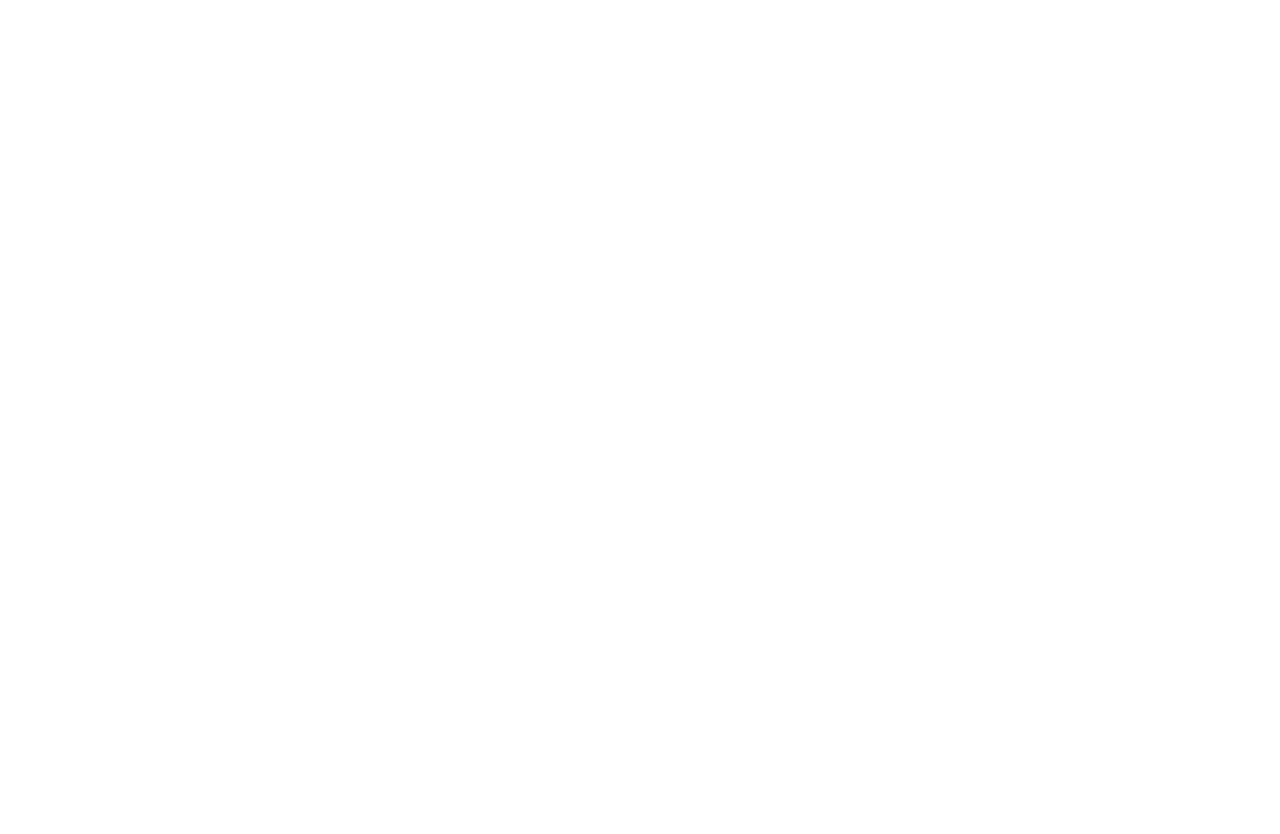
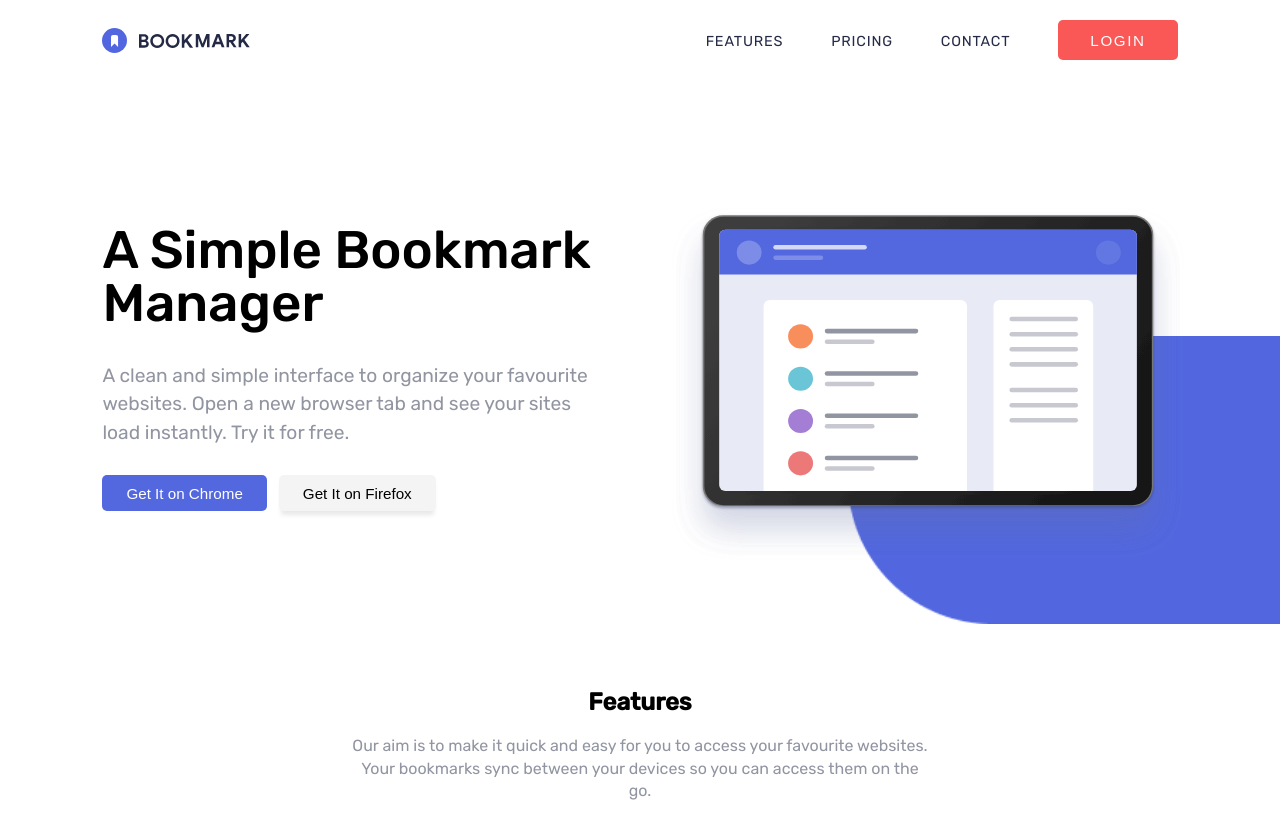
Before and after one commit to Terak-10/bookmark-landing-page, a website: page index.html in a window 1280 px wide. Before the commit the page ends 800 px from the top, so only its background shows below. Drawn offline with Linux system fonts and the light colour scheme.

Commit message:
progress

```diff
--- a/index.html
+++ b/index.html
@@ -11,6 +11,44 @@
   <title>Bookmark landing page</title>
 </head>
 <body>
-
+<div class="container">
+  <nav class="nav">
+    <img src="/images/logo-bookmark.svg" alt="" class="nav_logo">
+    <ul class="nav_ul">
+      <li class="nav_li"><a href="" class="nav_link">Features</a></li>
+      <li class="nav_li"><a href="" class="nav_link">Pricing</a></li>
+      <li class="nav_li"><a href="" class="nav_link">Contact</a></li>
+      <button class="nav_btn">Login</button>
+    </ul>
+  </nav>
+  <header class="header">
+    <div class="header-text">
+      <h1 class="header-text_h-1">A Simple Bookmark Manager</h1>
+      <p class="header-text_p"> A clean and simple interface to organize your favourite websites. Open a new
+        browser tab and see your sites load instantly. Try it for free.
+      </p>
+      <div class="header-text_btn-box">
+        <button class="header-text_btn-chrome">Get It on Chrome</button>
+        <button class="header-text_btn-firefox">Get It on Firefox</button>
+      </div>
+    </div>
+    <div class="header-bcg">
+      <img src="/images/illustration-hero.svg" alt="" class="header-bcg_img">
+    </div>
+  </header>
+  <main class="main">
+    <div class="top">
+      <h2 class="top_h-2">Features</h2>
+      <p class="top_p">Our aim is to make it quick and easy for you to access your favourite websites.
+                       Your bookmarks sync between your devices so you can access them on the go.
+      </p>
+    </div>
+    <div class="switch">
+      <div class="simple"></div>
+      <div class="speedy"></div>
+      <div class="easy"></div>
+    </div>
+  </main>
+</div>
 </body>
 </html>
--- a/sass/_components.scss
+++ b/sass/_components.scss
@@ -0,0 +1,158 @@
+// NAV - BAR
+.nav {
+    &_logo {
+        margin-right: auto;
+    }
+
+    &_ul {
+        display: flex;
+        gap: 3rem;
+        list-style: none;
+        align-items: center;
+    }
+
+    &_li {
+
+    }
+
+    &_link {
+        text-decoration: none;
+        color: var(--Very-Dark-Blue);
+        text-transform: uppercase;
+        letter-spacing: 0.05rem;
+        font-size: 0.9rem;
+    }
+
+    &_btn {
+        padding: 0.7rem 2rem;
+        text-transform: uppercase;
+        font-size: 0.95rem;
+        letter-spacing: 0.1rem;
+        background-color: var(--Soft-Red);
+        border-radius: 5px;
+        border: none;
+        color: #fff;
+    }
+}
+
+// HEADER
+.header-text {
+    flex: 1;
+    padding-top: 5rem;
+
+    @media (max-width: 72.5em) { //1160px
+             margin-right: clamp(8vw, 10vw, 6rem);
+    }
+
+    @media (max-width: 72.5em) { //1160px
+        display: flex;
+        flex-direction: column;
+        align-items: center;
+     }
+
+    &_h-1 {
+        margin-bottom: 2rem;
+        font-size: 3.5rem;
+        line-height: 1;
+        font-weight: 500;
+
+        @media (max-width: 84.375em) { //1350px
+            font-size: 3.3rem;
+        }
+
+        @media (max-width: 72.5em) { //1160px
+            text-align: center;
+        }
+    }
+
+    &_p {
+        margin-bottom: 1.7rem;
+        width: 87%;
+        font-size: 1.2rem;
+        line-height: 1.8rem;
+        color: var(--Grayish-Blue);
+
+        @media (max-width: 72.5em) { //1160px
+            text-align: center;
+        }
+    }
+
+    &_btn-chrome {
+        padding: 0.6rem 1.5rem;
+        background-color: var(--Soft-Blue);
+        border: none;
+        border-radius: 5px;
+        color: #fff;
+        font-size: 0.95rem;
+        margin-right: 0.5rem;
+    }
+
+    &_btn-firefox {
+        padding: 0.6rem 1.5rem;
+        background-color: hsla(229, 8%, 60%, 0.100);
+        box-shadow: 0 6px 4px -2px rgba(128, 128, 128, 0.182);
+        border: none;
+        border-radius: 5px;
+        font-size: 0.95rem;
+    }
+
+    &_btn-chrome:hover,
+    &_btn-firefox:hover {
+        cursor: pointer;
+    }
+}
+
+
+.header-bcg {
+    flex: 1;
+    display: flex;
+    justify-content: start;
+    align-items: center;
+    padding-right: 3vw;
+
+    @media (max-width: 72.5em) { //1160px
+       justify-content: center;
+       padding-right: clamp(8vw, 10vw, 6rem);
+    }
+
+    &_img {
+        height: 28rem;
+        width: 42rem;
+
+        @media (max-width: 84.375em) { //1350px
+            height: clamp(22rem, 27vw, 28rem);
+            width: clamp(30rem, 40vw, 42rem);
+        }
+
+        @media (max-width: 72.5em) { //1160px
+            height: 28rem;
+            width: 42rem;
+        }
+    }
+}
+// MAIN
+.top {
+
+    max-width: 93.75em; // 1500px
+    margin: 0 auto 2rem auto;
+    display: flex;
+    flex-direction: column;
+    align-items: center;
+
+
+    &_h-2 {
+        text-align: center;
+        margin-bottom: 1.2rem;
+    }
+
+    &_p {
+        text-align: center;
+        width: 32%;
+        line-height: 1.4;
+        color: var(--Grayish-Blue);
+
+        @media (max-width: 81.25em) {
+            width: 45%;
+        }
+    }
+}
--- a/sass/_layout.scss
+++ b/sass/_layout.scss
@@ -0,0 +1,40 @@
+.nav {
+    max-width: 93.75em; // 1500px
+    margin: 0 auto 4rem auto;
+    height: 5rem;
+    display: flex;
+    align-items: center;
+    padding: 0 clamp(8vw, 10vw, 6rem);
+
+    @media (max-width: 72.5em) { //1160px
+        margin: 0 auto 3rem auto;
+     }
+}
+
+.header {
+    max-width: 93.75em; // 1500px
+    margin: 0 auto 4rem auto;
+    padding-left: clamp(8vw, 10vw, 6rem);
+    display: flex;
+    min-height: 30rem;
+
+    background: url(/images/Rectangle.png);
+    background-repeat: no-repeat;
+    background-position: right bottom;
+    background-size: 32rem;
+
+    @media (max-width: 84.375em) { //1350px
+        background-size: 27rem;
+    }
+
+    @media (max-width: 72.5em) { //1160px
+        flex-direction: column-reverse;
+        background-position: right top 130px;
+        background-size: 32rem;
+        min-height: 55rem;
+    }
+}
+
+.main {
+
+}
```
Also changed, not shown: css/style.css, images/Rectangle.png (added), images/bookmark_rectang.png (added).
